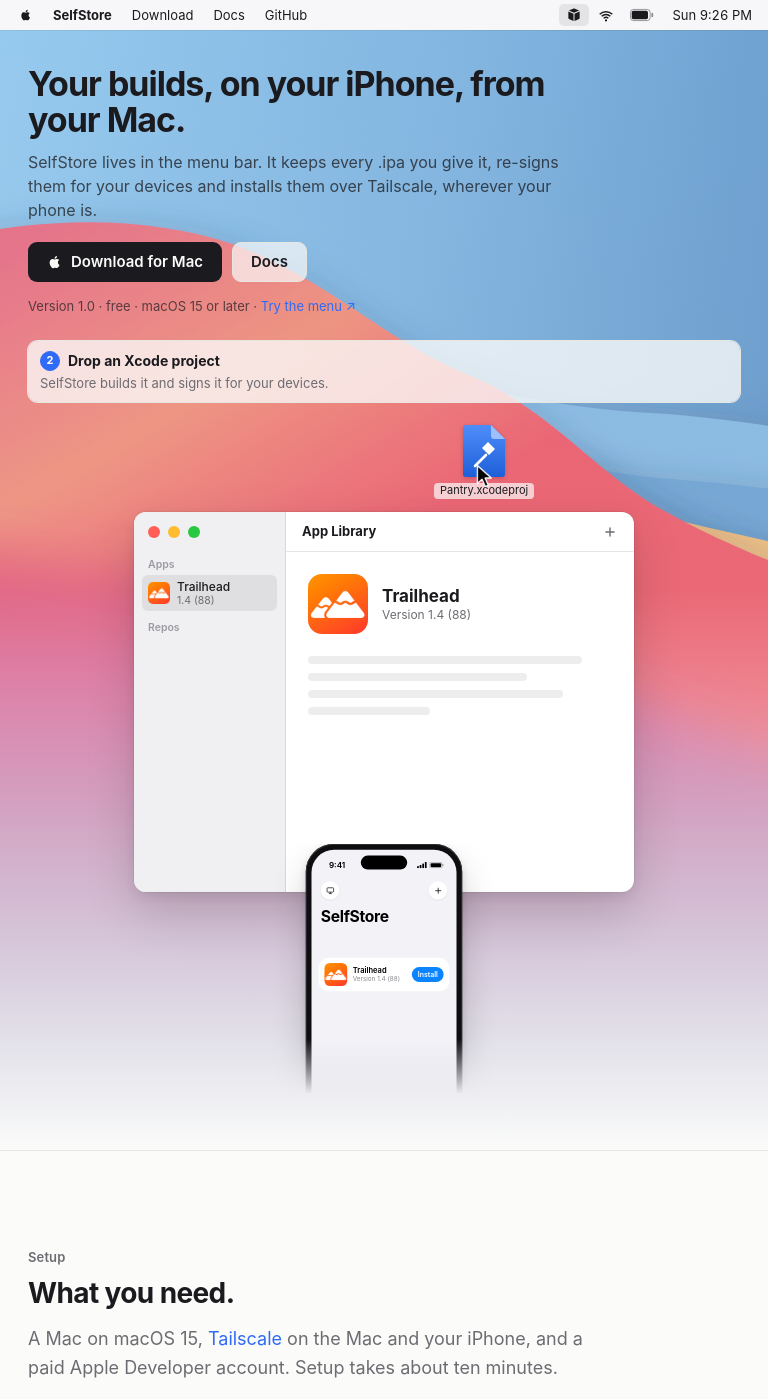
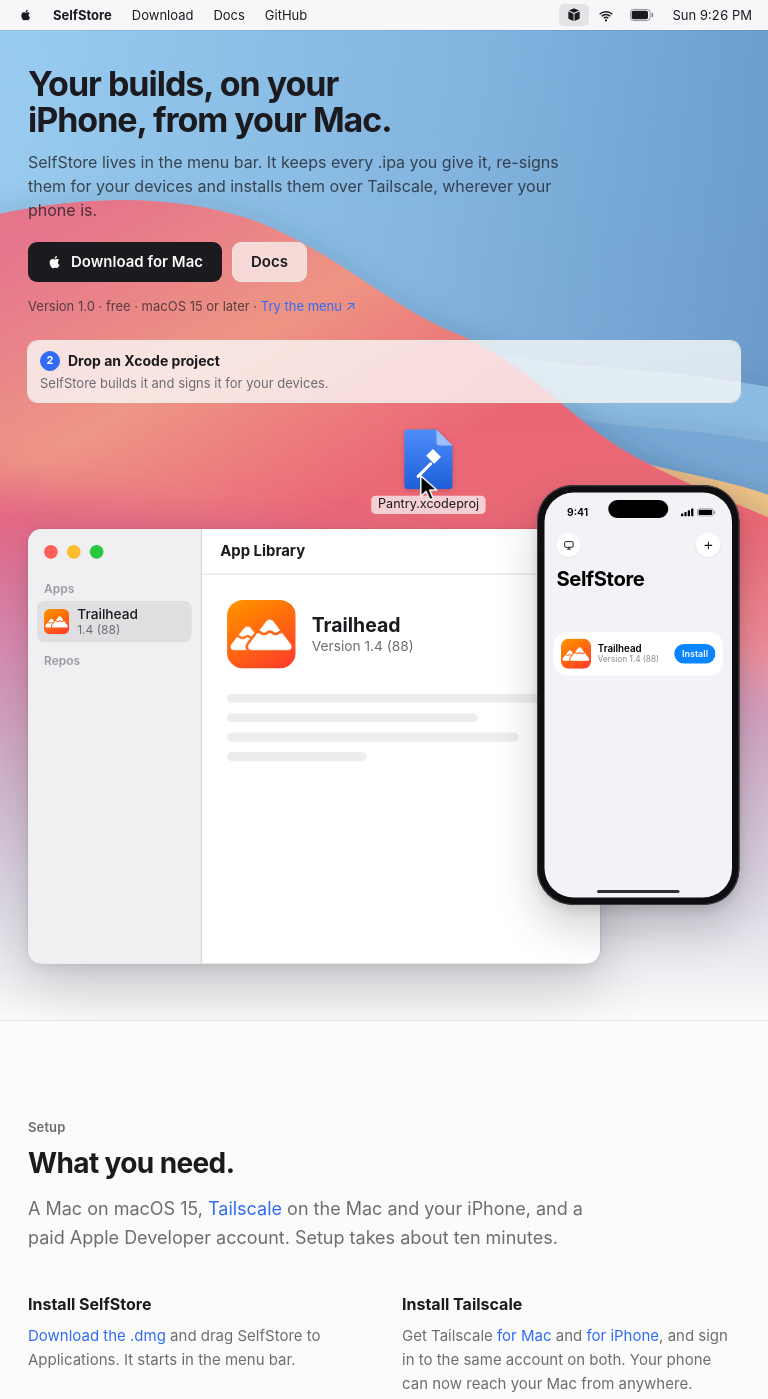
Before and after one commit to syousif94/SelfStore, a plain HTML site: page docs/index.html in a window 768 px wide. Shown: the top 1399 px of the page. Drawn offline with Linux system fonts and the light colour scheme.

Commit message:
Website: medium-width hero layout, no setup step numbers
Between 561 and 860px (tablets, a Duo's inner screen in portrait) the
App Library window sits on the left with the files above it, and the
whole iPhone stands in front of it on the right. The setup steps lose
their numbers, and the headline wraps evenly.

Co-Authored-By: Claude Opus 5.5 <noreply@anthropic.com>

```diff
--- a/docs/index.html
+++ b/docs/index.html
@@ -123,6 +123,7 @@ code, pre { font-family: ui-monospace, "SF Mono", Menlo, Consolas, monospace; }
     radial-gradient(820px 560px at 22% 260px, color-mix(in srgb, var(--page) var(--veil), transparent), transparent 74%); }
 .hero-copy { max-width: 470px; }
 .hero-copy h1 {
+  text-wrap: balance;
   font-size: clamp(36px, 5.2vw, 54px); line-height: 1.06; letter-spacing: -0.03em; margin: 0 0 18px; font-weight: 700;
 }
 .hero-copy p { font-size: 19px; line-height: 1.5; color: color-mix(in srgb, var(--ink) 76%, transparent); margin: 0 0 28px; }
@@ -210,6 +211,13 @@ code, pre { font-family: ui-monospace, "SF Mono", Menlo, Consolas, monospace; }
   .hero .addsteps { margin: 24px 0 0 !important; }
   .hero .deskwrap { margin: 20px 0 0; }
   .hero .mpw { position: relative; z-index: 2; margin-top: -48px; }
+}
+/* Medium widths (tablets, a Duo's inner screen in portrait): the whole iPhone sits in front of the window. */
+@media (min-width: 561px) and (max-width: 860px) {
+  .hero { grid-template-columns: minmax(0, 1fr) 140px; column-gap: 0; grid-template-areas: "copy copy" "steps steps" "desk phone"; }
+  .hero .deskwrap { margin: 24px 0 0; }
+  .hero .mpw { height: 420px; width: 203px; margin: 24px 0 0 -63px; align-self: center; overflow: visible; -webkit-mask-image: none; mask-image: none; }
+  .hero .mpw .mphone { transform: scale(.75); transform-origin: top left; margin: 0; }
 }
 .deskwrap { position: relative; height: 380px; }
 .desk { position: absolute; left: 0; top: 0; width: 600px; height: 380px; transform-origin: 0 0; font-size: 12px; line-height: 1.25; color: var(--ink); }
@@ -434,14 +442,12 @@ a.snip-link:hover pre.snip { border-color: var(--blue); }
 :root[data-theme="dark"] .k { color: #f0a070; } :root[data-theme="dark"] .s { color: #7fd1a6; }
 
 /* Setup */
-.setup { display: grid; grid-template-columns: repeat(3, 1fr); gap: 32px 36px; margin-top: 40px; counter-reset: s; }
+.setup { display: grid; grid-template-columns: repeat(3, 1fr); gap: 32px 36px; margin-top: 40px; }
 .setup .opt-tag { font-size: 11px; font-weight: 600; color: var(--muted); border: 1px solid var(--rule); border-radius: 5px; padding: 1px 6px; margin-left: 4px; vertical-align: 2px; }
 .setup p b { color: var(--ink); font-weight: 600; }
 .lead a { color: var(--blue); text-decoration: none; }
 @media (max-width: 860px) { .setup { grid-template-columns: 1fr 1fr; } }
 @media (max-width: 520px) { .setup { grid-template-columns: 1fr; } }
-.setup div { counter-increment: s; }
-.setup div::before { content: counter(s); display: block; font-size: 13px; font-weight: 700; color: var(--blue); margin-bottom: 8px; }
 .setup h4 { margin: 0 0 6px; font-size: 16px; }
 .setup p { margin: 0; color: var(--muted); font-size: 15px; }
 .setup code { font-size: 13px; background: var(--code-bg); padding: 1px 5px; border-radius: 4px; }
@@ -591,8 +597,8 @@ footer a { text-decoration: none; } footer a:hover { color: var(--ink); }
       </div>
 
       <script>(function () { var w = document.getElementById('deskwrap'), d = document.getElementById('desk'), st = innerWidth <= 860, W = st ? 500 : 600, H = st ? 470 : 380;
-        if (st) d.classList.add('stacked'); var s = Math.min(1, w.clientWidth / W);
-        d.style.transform = 'scale(' + s + ')'; d.style.left = st ? (w.clientWidth - W * s) / 2 + 'px' : '0'; w.style.height = H * s + 'px'; })();</script>
+        if (st) d.classList.add('stacked'); var md = st && innerWidth > 560, s = Math.min(md ? 1.15 : 1, w.clientWidth / W);
+        d.style.transform = 'scale(' + s + ')'; d.style.left = !st ? '0' : (md ? w.clientWidth - W * s : (w.clientWidth - W * s) / 2) + 'px'; w.style.height = H * s + 'px'; })();</script>
       <div class="mpw"><div class="mphone">
         <div class="screen" id="mp-screen">
           <div class="island"></div>
@@ -817,9 +823,10 @@ curl -X POST \
   function fit() {
     var stacked = innerWidth <= 860, W = stacked ? 500 : 600, H = stacked ? 470 : 380;
     desk.classList.toggle('stacked', stacked);
-    var w = deskwrap.clientWidth, s = Math.min(1, w / W);
+    // Medium widths put the window against the iPhone on its right, a little larger.
+    var medium = stacked && innerWidth > 560, w = deskwrap.clientWidth, s = Math.min(medium ? 1.15 : 1, w / W);
     desk.style.transform = 'scale(' + s + ')';
-    desk.style.left = stacked ? Math.max(0, (w - W * s) / 2) + 'px' : '0';
+    desk.style.left = !stacked ? '0' : Math.max(0, medium ? w - W * s : (w - W * s) / 2) + 'px';
     deskwrap.style.height = H * s + 'px';
   }
   addEventListener('resize', fit); fit();
```
